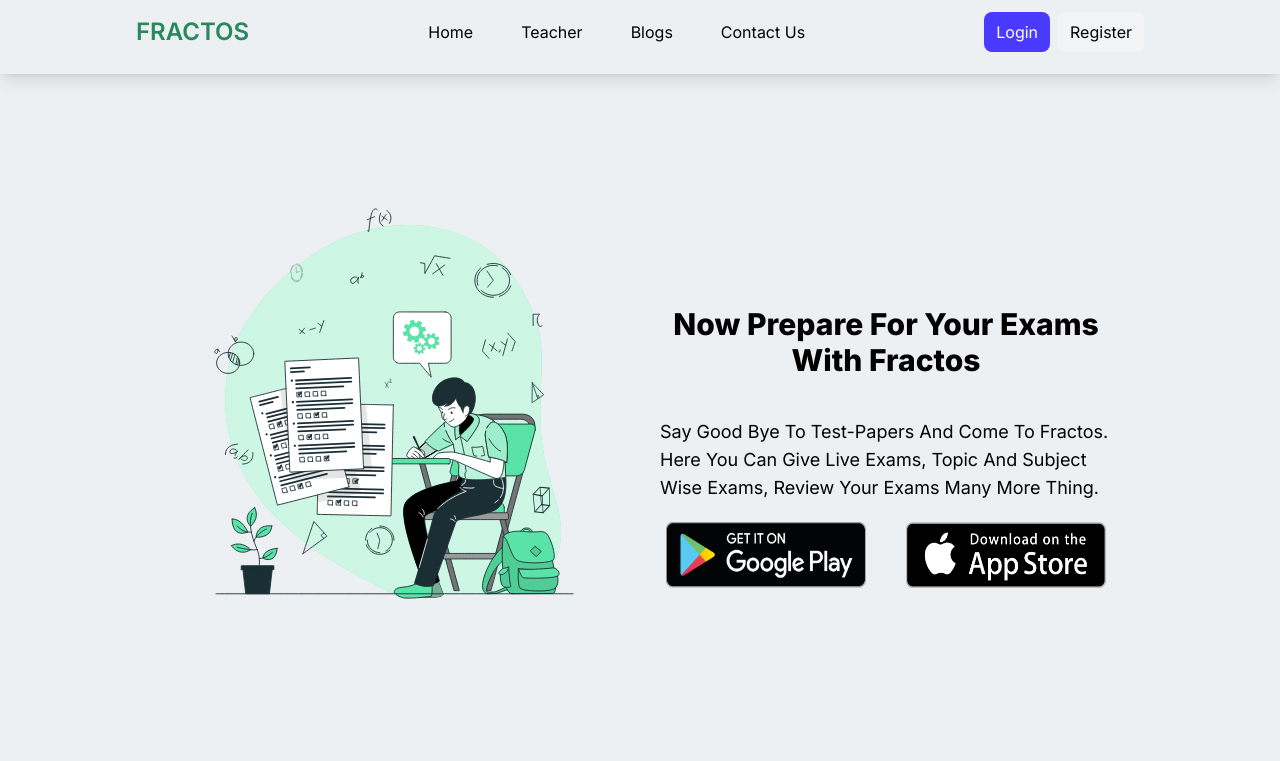
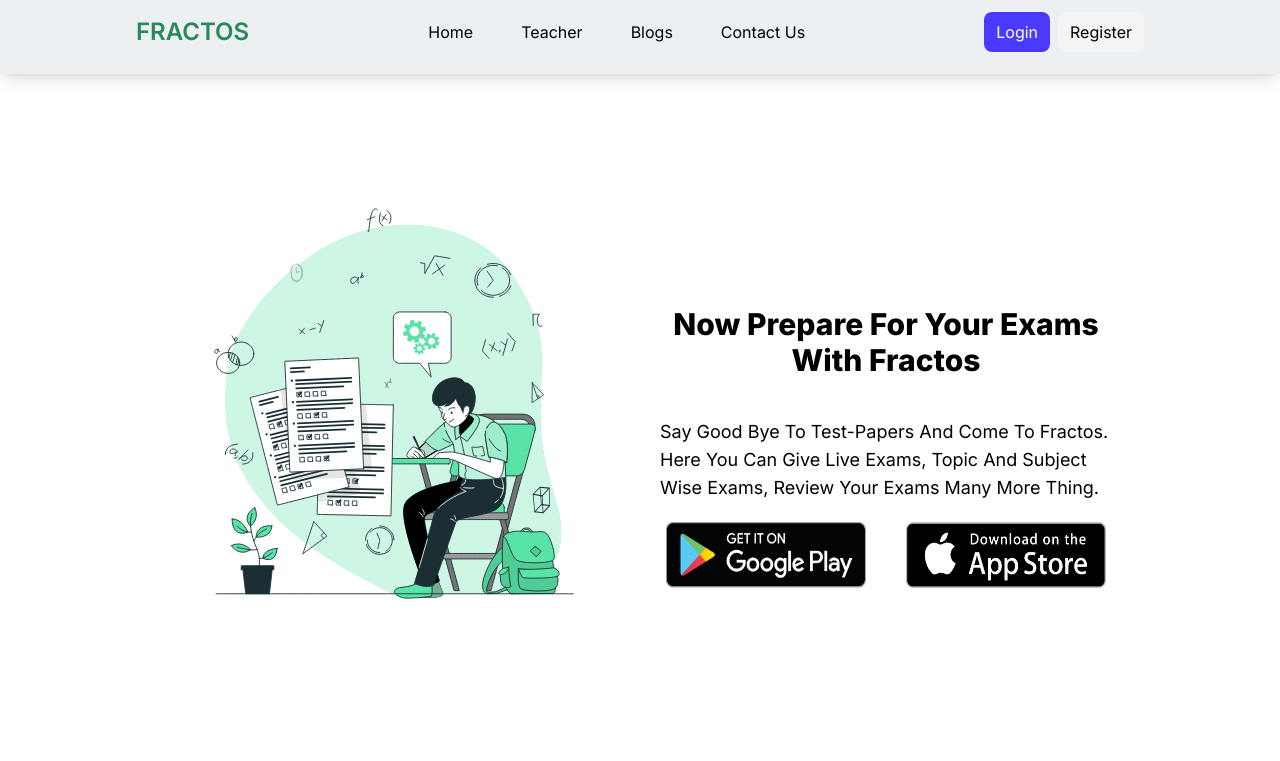
Before and after one commit to shamimhossain515419/fractos-client, a Next.js app: page / in a window 1280 px wide. Shown: the top 761 px of the page. Built offline with nearby package versions, Linux system fonts and the light colour scheme; no server answers.

Commit message:
bg changed

```diff
--- a/src/app/globals.css
+++ b/src/app/globals.css
@@ -4,7 +4,7 @@
 
 
 body {
-  background-color: #ECF0F3;
+  background-color: white;
   color: black;
  min-height: 100vh;
 }
```
